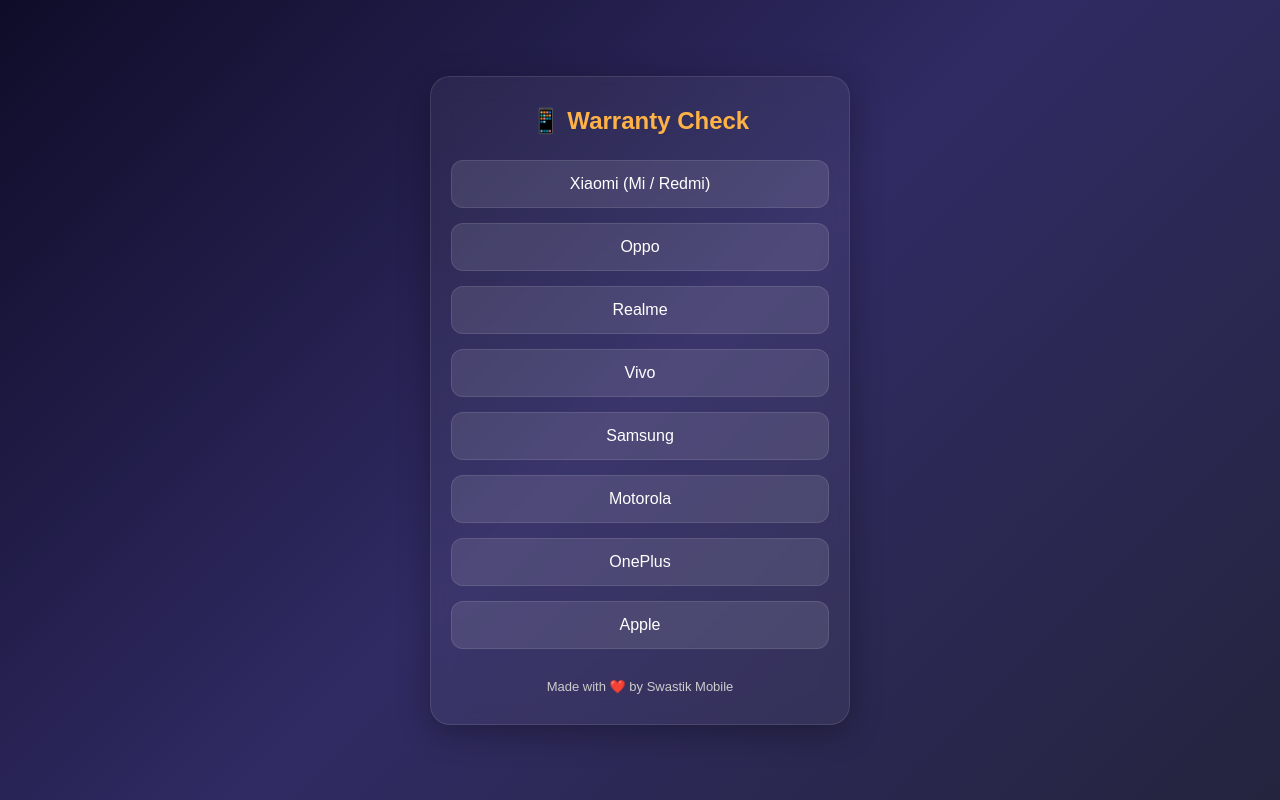
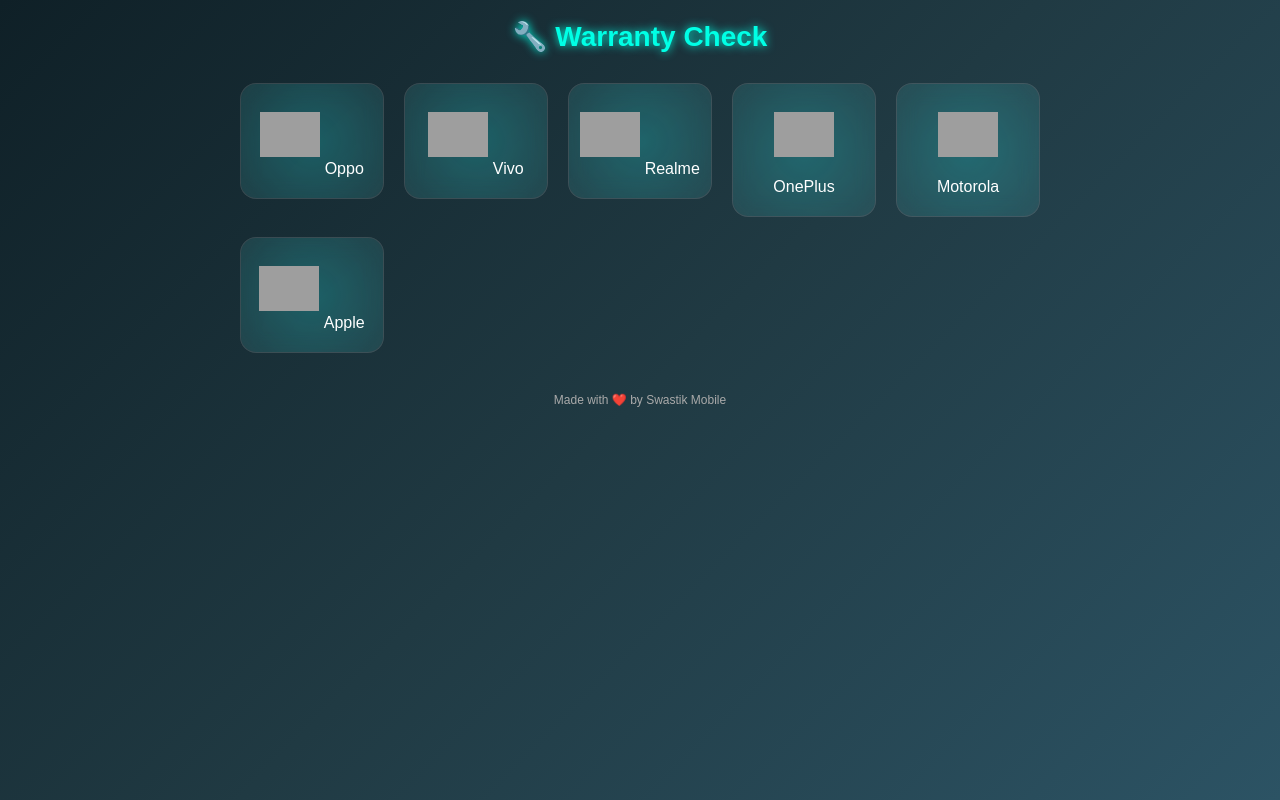
Before and after one commit to Satyabhai/warranty-check, a plain HTML site: page index.html in a window 1280 px wide. Drawn offline with Linux system fonts and the light colour scheme; grey boxes are pictures that could not be loaded.

Commit message:
Update index.html

```diff
--- a/index.html
+++ b/index.html
@@ -12,109 +12,135 @@
     }
 
     body {
+      background: linear-gradient(135deg, #0f2027, #203a43, #2c5364);
       font-family: 'Poppins', sans-serif;
-      background: linear-gradient(135deg, #0f0c29, #302b63, #24243e);
       color: #fff;
-      display: flex;
-      justify-content: center;
-      align-items: center;
       min-height: 100vh;
       padding: 20px;
     }
 
-    .container {
+    h1 {
+      text-align: center;
+      margin-bottom: 30px;
+      font-size: 28px;
+      color: #00ffe5;
+      text-shadow: 0 0 10px #00ffe5;
+    }
+
+    .grid {
+      display: grid;
+      grid-template-columns: repeat(auto-fit, minmax(140px, 1fr));
+      gap: 20px;
+      max-width: 800px;
+      margin: 0 auto;
+    }
+
+    .card {
       background: rgba(255, 255, 255, 0.05);
       border: 1px solid rgba(255, 255, 255, 0.1);
-      backdrop-filter: blur(12px);
-      box-shadow: 0 8px 32px rgba(0,0,0,0.3);
-      border-radius: 20px;
-      padding: 30px 20px;
-      width: 100%;
-      max-width: 420px;
+      backdrop-filter: blur(10px);
+      border-radius: 16px;
       text-align: center;
-      animation: fadeIn 1s ease-in-out;
+      padding: 20px 10px;
+      transition: 0.3s;
+      cursor: pointer;
+      position: relative;
+      overflow: hidden;
     }
 
-    h1 {
-      font-size: 24px;
-      margin-bottom: 25px;
-      color: #ffb347;
-      animation: slideIn 0.8s ease;
+    .card::before {
+      content: "";
+      position: absolute;
+      top: -50%;
+      left: -50%;
+      width: 200%;
+      height: 200%;
+      background: radial-gradient(circle, rgba(0,255,255,0.2), transparent 70%);
+      animation: pulse 5s linear infinite;
+      z-index: 0;
     }
 
-    .brand-list {
-      display: flex;
-      flex-direction: column;
-      gap: 15px;
+    @keyframes pulse {
+      0% { transform: rotate(0deg);}
+      100% { transform: rotate(360deg);}
     }
 
-    .brand-list a {
-      background: rgba(255, 255, 255, 0.1);
-      color: #fff;
-      text-decoration: none;
-      padding: 14px 20px;
-      border-radius: 12px;
-      font-weight: 500;
-      font-size: 16px;
-      transition: all 0.3s ease;
-      border: 1px solid rgba(255,255,255,0.1);
+    .card:hover {
+      transform: scale(1.05);
+      border: 1px solid #00ffe5;
+      box-shadow: 0 0 15px #00ffe5;
+    }
+
+    .card img {
+      width: 60px;
+      height: 60px;
+      object-fit: contain;
+      margin-bottom: 10px;
       position: relative;
-      overflow: hidden;
       z-index: 1;
     }
 
-    .brand-list a::before {
-      content: '';
-      position: absolute;
-      top: 0;
-      left: -100%;
-      width: 100%;
-      height: 100%;
-      background: linear-gradient(120deg, #ff6b6b, #fddb3a, #1dd1a1);
-      z-index: 0;
-      transition: all 0.4s ease;
+    .card span {
+      font-size: 16px;
+      font-weight: 500;
+      position: relative;
+      z-index: 1;
     }
 
-    .brand-list a:hover::before {
-      left: 0;
-    }
-
-    .brand-list a span {
-      position: relative;
-      z-index: 2;
+    a {
+      text-decoration: none;
+      color: inherit;
     }
 
     footer {
-      margin-top: 30px;
-      font-size: 13px;
-      color: #ccc;
-    }
-
-    @keyframes fadeIn {
-      from {opacity: 0; transform: translateY(20px);}
-      to {opacity: 1; transform: translateY(0);}
-    }
-
-    @keyframes slideIn {
-      from {transform: translateY(-20px); opacity: 0;}
-      to {transform: translateY(0); opacity: 1;}
+      margin-top: 40px;
+      text-align: center;
+      font-size: 12px;
+      color: #aaa;
     }
   </style>
 </head>
 <body>
-  <div class="container">
-    <h1>📱 Warranty Check</h1>
-    <div class="brand-list">
-      <a href="https://www.mi.com/in/service/repair/" target="_blank"><span>Xiaomi (Mi / Redmi)</span></a>
-      <a href="https://support.oppo.com/in/warranty-check/" target="_blank"><span>Oppo</span></a>
-      <a href="https://www.realme.com/in/support/phonecheck" target="_blank"><span>Realme</span></a>
-      <a href="https://www.vivo.com/in/support/IMEI" target="_blank"><span>Vivo</span></a>
-      <a href="https://www.samsung.com/in/support/your-service/main/" target="_blank"><span>Samsung</span></a>
-      <a href="https://www.motorola.in/check-warranty" target="_blank"><span>Motorola</span></a>
-      <a href="https://www.oneplus.in/support/repair" target="_blank"><span>OnePlus</span></a>
-      <a href="https://support.apple.com/en-in/warranty" target="_blank"><span>Apple</span></a>
-    </div>
-    <footer>Made with ❤️ by Swastik Mobile</footer>
+  <h1>🔧 Warranty Check</h1>
+  <div class="grid">
+    <a href="https://support.oppo.com/in/warranty-check/" target="_blank">
+      <div class="card">
+        <img src="https://upload.wikimedia.org/wikipedia/commons/3/3d/Oppo_logo_2019.svg" alt="Oppo" />
+        <span>Oppo</span>
+      </div>
+    </a>
+    <a href="https://www.vivo.com/in/support/IMEI" target="_blank">
+      <div class="card">
+        <img src="https://upload.wikimedia.org/wikipedia/commons/4/44/Vivo_logo_2019.svg" alt="Vivo" />
+        <span>Vivo</span>
+      </div>
+    </a>
+    <a href="https://www.realme.com/in/support/phonecheck" target="_blank">
+      <div class="card">
+        <img src="https://upload.wikimedia.org/wikipedia/commons/3/3d/Realme_logo.png" alt="Realme" />
+        <span>Realme</span>
+      </div>
+    </a>
+    <a href="https://www.oneplus.in/support/repair" target="_blank">
+      <div class="card">
+        <img src="https://upload.wikimedia.org/wikipedia/commons/3/31/OnePlus_logo.svg" alt="OnePlus" />
+        <span>OnePlus</span>
+      </div>
+    </a>
+    <a href="https://www.motorola.in/check-warranty" target="_blank">
+      <div class="card">
+        <img src="https://upload.wikimedia.org/wikipedia/commons/e/e0/Motorola_new_logo.svg" alt="Motorola" />
+        <span>Motorola</span>
+      </div>
+    </a>
+    <a href="https://support.apple.com/en-in/warranty" target="_blank">
+      <div class="card">
+        <img src="https://upload.wikimedia.org/wikipedia/commons/f/fa/Apple_logo_black.svg" alt="Apple" />
+        <span>Apple</span>
+      </div>
+    </a>
   </div>
+
+  <footer>Made with ❤️ by Swastik Mobile</footer>
 </body>
 </html>
```
